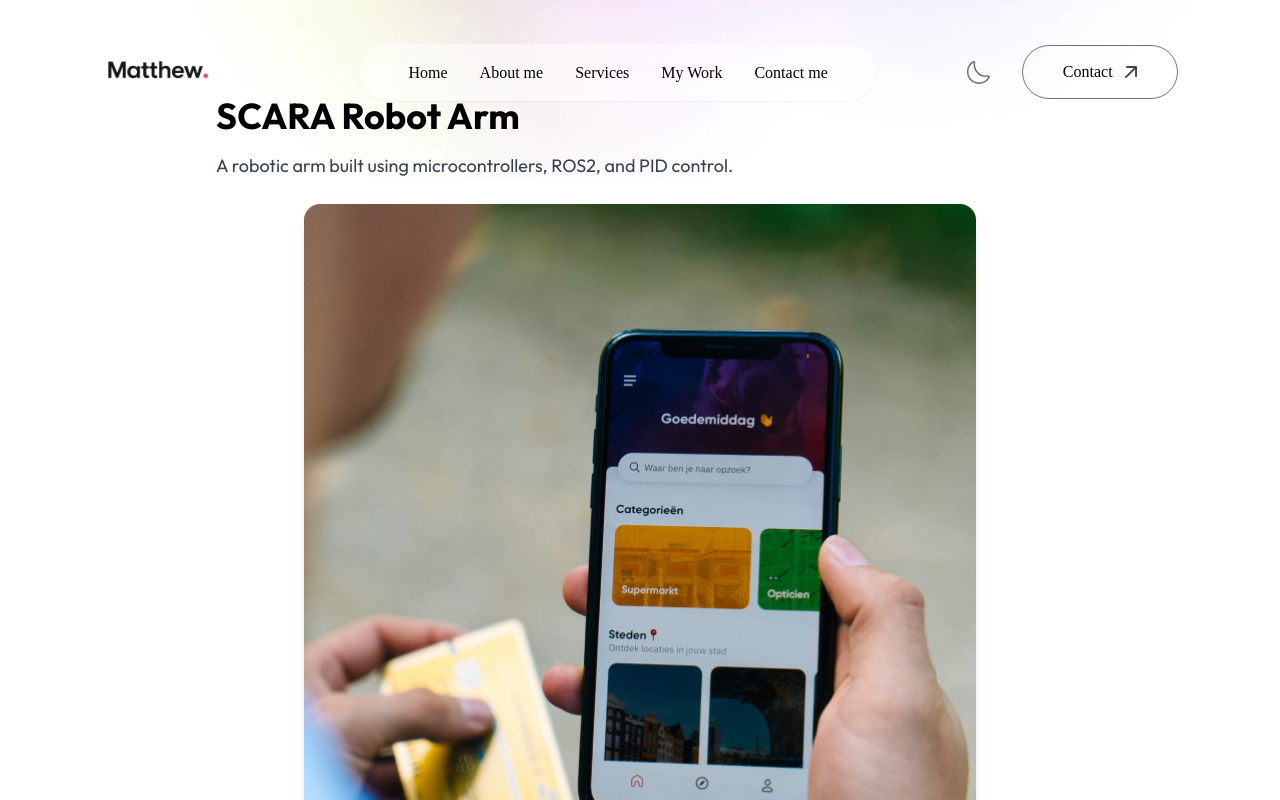
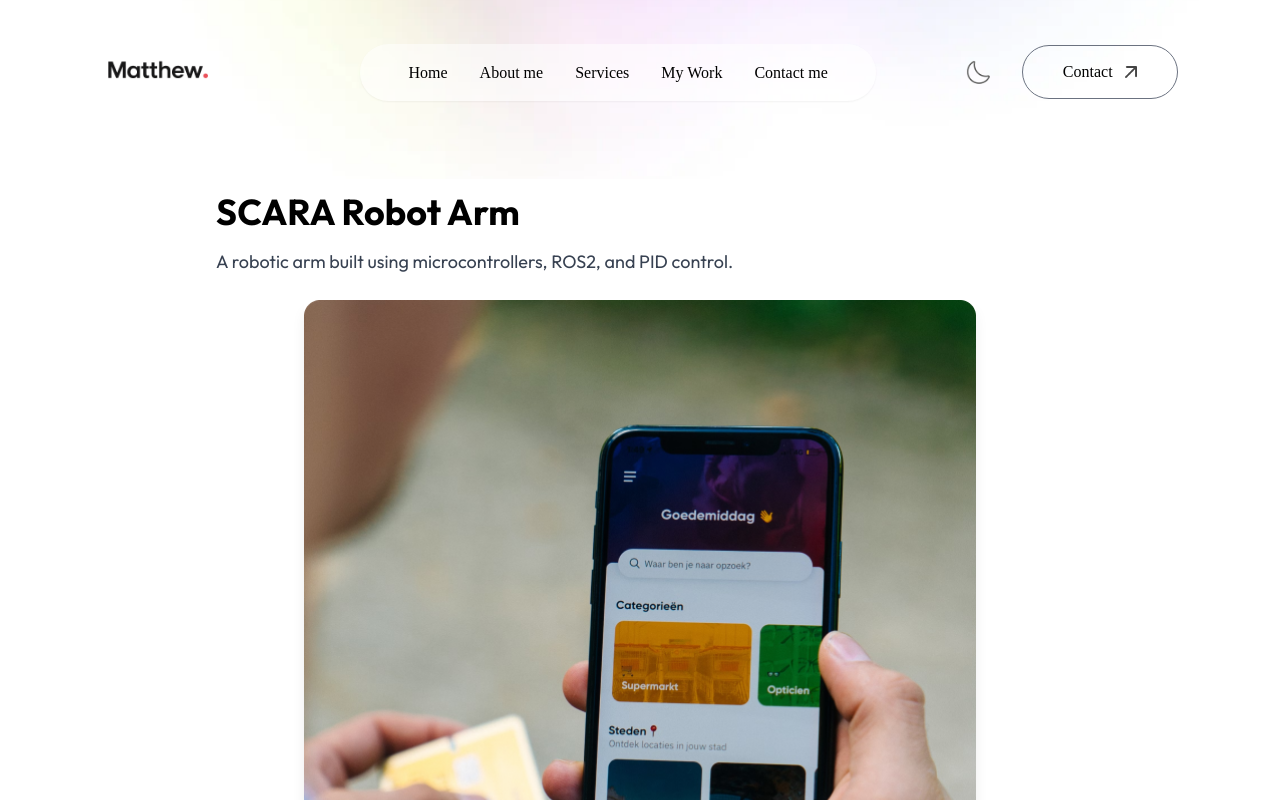
Before and after one commit to Matthew-Garcia/Matthew-Garcia-Portfolio2, a Next.js app: page /projects/scara-robot in a window 1280 px wide. Shown: the top 800 px of the page. Built offline with nearby package versions, Linux system fonts and the light colour scheme; a web font is replaced by a local one.

Commit message:
Update page.jsx

```diff
--- a/app/projects/scara-robot/page.jsx
+++ b/app/projects/scara-robot/page.jsx
@@ -32,7 +32,7 @@ export default function ScaraRobotPage() {
     <>
       <Navbar isDarkMode={isDarkMode} setIsDarkMode={setIsDarkMode} />
 
-      <main className="max-w-4xl mx-auto px-6 pt-24 pb-12">
+      <main className="max-w-4xl mx-auto px-6 pt-48 pb-12">
         <h1 className="text-4xl font-bold mb-4">SCARA Robot Arm</h1>
         <p className="text-lg text-gray-700 dark:text-gray-300 mb-6">
           A robotic arm built using microcontrollers, ROS2, and PID control.
```
